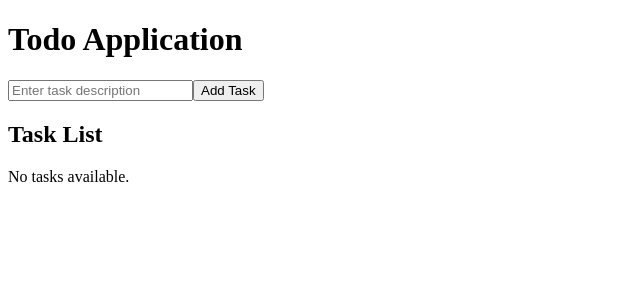
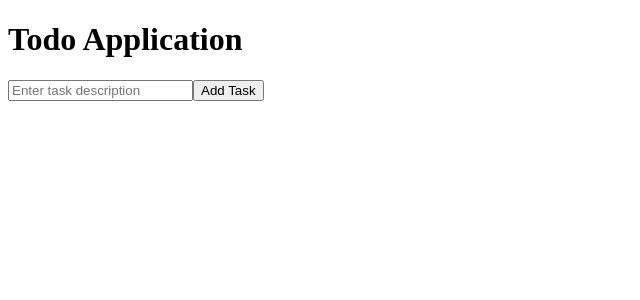
Before and after one commit to elamuhombe/gomycode-redux-checkpoint, a React (Create React App) app: page / in a window 1280 px wide. Shown: the top 300 px of the page, without its empty margins (0-640 px from the left). Built offline with nearby package versions, Linux system fonts and the light colour scheme.

Commit message:
Chore: Update ListTask.js

```diff
--- a/src/components/ListTask.js
+++ b/src/components/ListTask.js
@@ -4,29 +4,21 @@ import { useSelector } from 'react-redux';
 import Task from './Task';
 
 const ListTask = () => {
-  // Using useSelector to get tasks and filter from the Redux store
   const tasks = useSelector((state) => {
     if (state.filter === 'done') {
       return state.tasks.filter((task) => task.isDone);
     } else if (state.filter === 'notDone') {
       return state.tasks.filter((task) => !task.isDone);
     } else {
-      return state.tasks; // 'all' filter, display all tasks
+      return state.tasks;
     }
   });
 
   return (
     <div>
-      <h2>Task List</h2>
-      {tasks.length === 0 ? (
-        <p>No tasks available.</p>
-      ) : (
-        <ul>
-          {tasks.map((task) => (
-            <Task key={task.id} task={task} />
-          ))}
-        </ul>
-      )}
+      {tasks.map((task) => (
+        <Task key={task.id} task={task} />
+      ))}
     </div>
   );
 };
```
